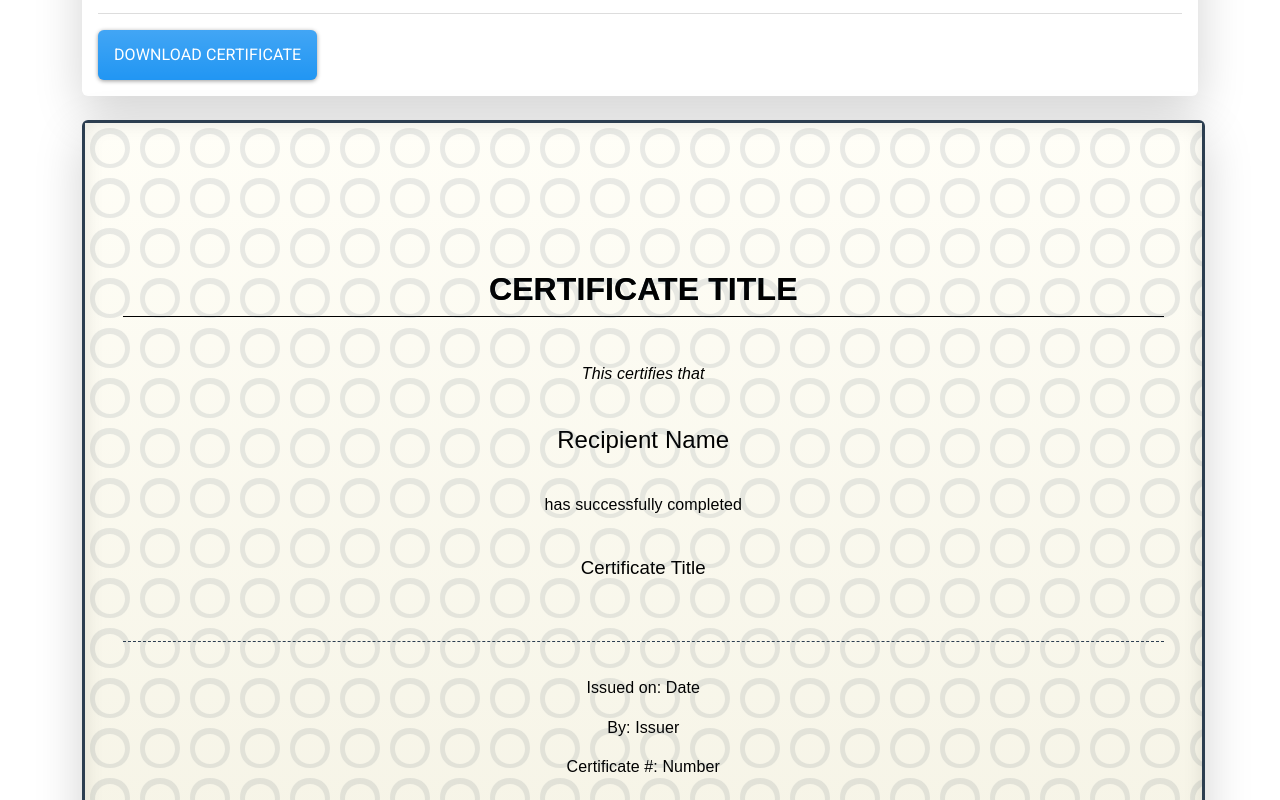
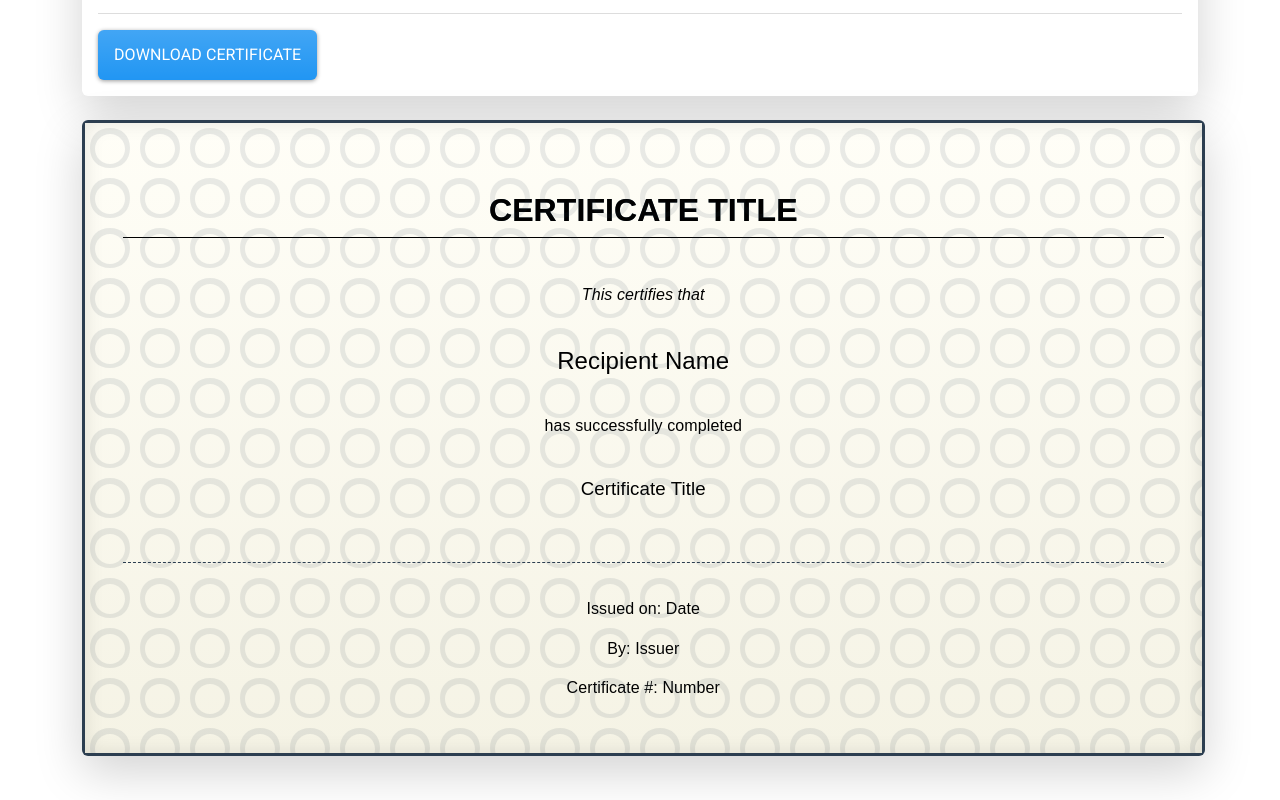
Before and after one commit to tungpham42/giaykhen, a React (Create React App) app: page / in a window 1280 px wide. Shown: the part 1180-1980 px from the top of the page. Built offline with nearby package versions, Linux system fonts and the light colour scheme.

Commit message:
Update CertificateBuilder.js

```diff
--- a/src/CertificateBuilder.js
+++ b/src/CertificateBuilder.js
@@ -108,8 +108,6 @@ const CertificateBuilder = () => {
     }
   }, [validateForm]);
 
-  const isMobile = window.innerWidth <= 768; // Simple mobile detection
-
   const certificateStyles = {
     backgroundColor: styles.backgroundColor,
     color: styles.textColor,
@@ -118,9 +116,6 @@ const CertificateBuilder = () => {
 
   const previewStyles = {
     ...certificateStyles,
-    width: isMobile ? "100%" : "297mm",
-    height: isMobile ? "auto" : "210mm",
-    transform: isMobile ? "none" : "scale(1)",
     transformOrigin: "top left",
     overflow: "hidden",
   };
```
